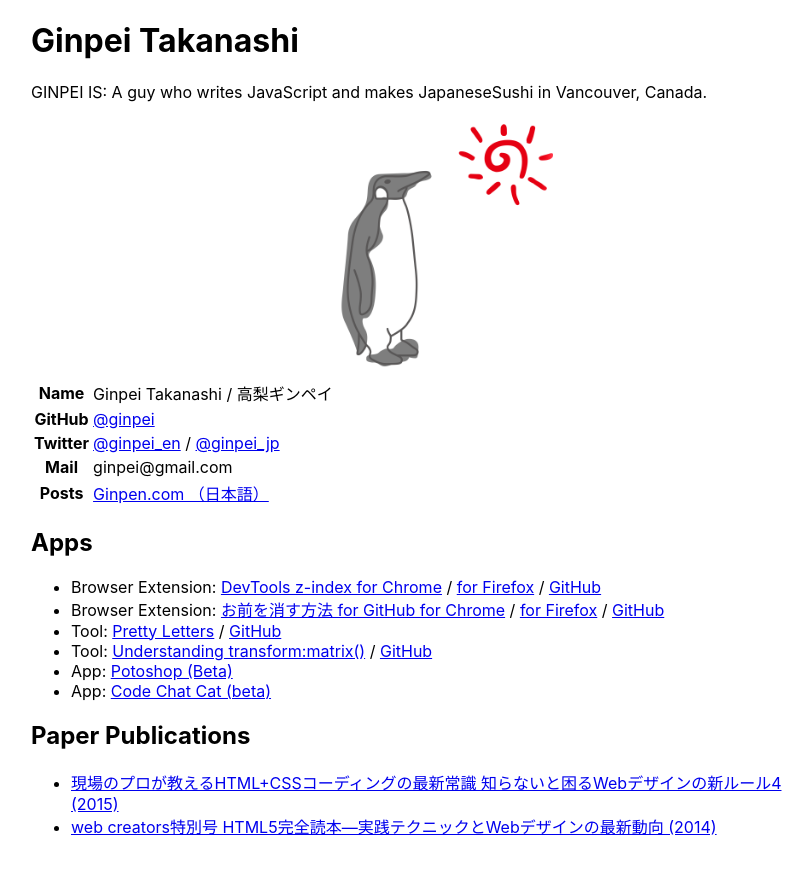
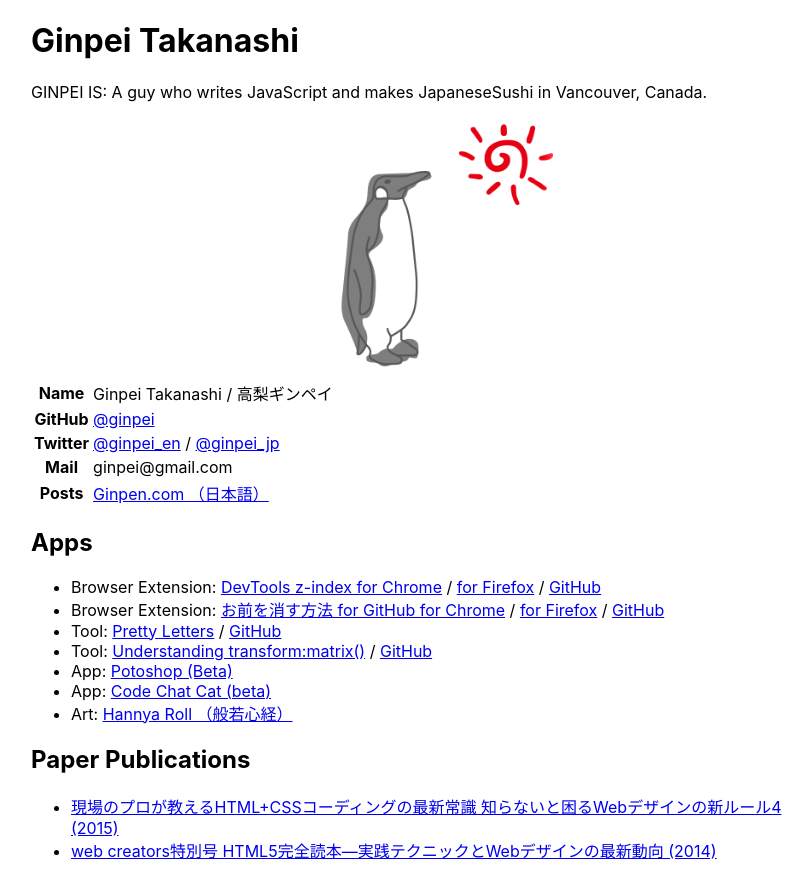
Before and after one commit to ginpei/ginpei.dev, a React (Create React App) app: page / in a window 1280 px wide. Shown: the whole page, without its empty margins (209-1021 px from the left). Before the commit the page ends 854 px from the top, so only its background shows below. Built offline with nearby package versions, Linux system fonts and the light colour scheme.

Commit message:
update to add hannya roll

```diff
--- a/src/screens/HomePage.tsx
+++ b/src/screens/HomePage.tsx
@@ -85,6 +85,10 @@
         {'App: '}
         <a href="https://ccc.ginpei.info/">Code Chat Cat (beta)</a>
       </li>
+      <li>
+        {'Art: '}
+        <a href="https://ginpei.github.io/hannya-roll/">Hannya Roll （般若心経）</a>
+      </li>
     </ul>
   </section>
 );
```
